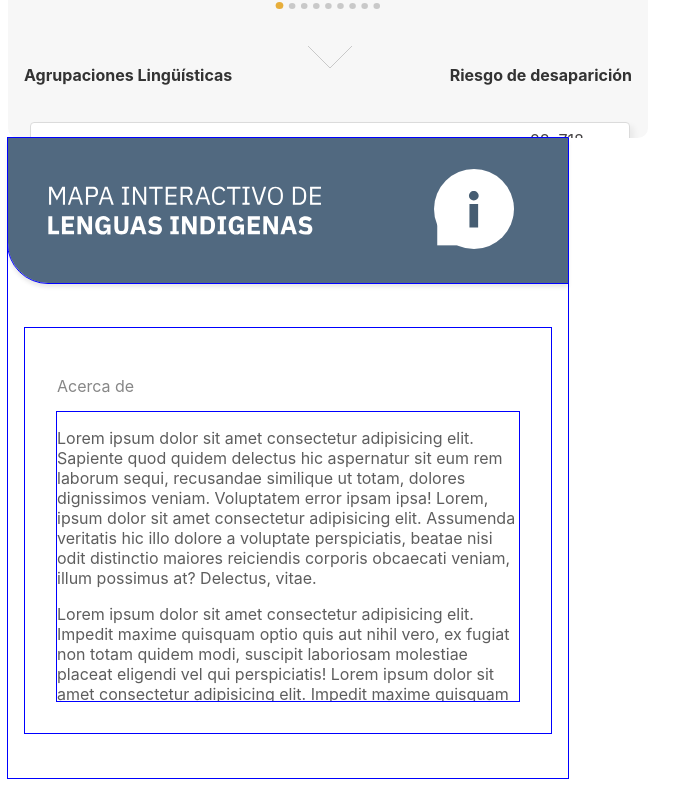
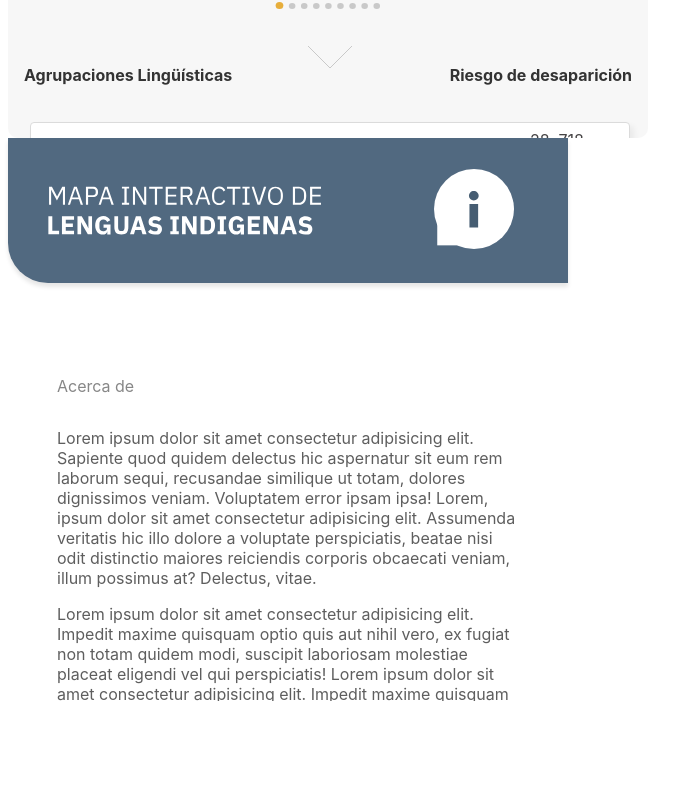
Before and after one commit to ccd-adc-dev/maqueta.compos.mapa, a Svelte app: page / in a window 1280 px wide. Shown: the part 720-1512 px from the top of the page, without its empty margins (0-691 px from the left). Built offline with nearby package versions, Linux system fonts and the light colour scheme.

Commit message:
ajustar posicion elementos en headero

```diff
--- a/src/componentes/Informacion/Informacion.svelte
+++ b/src/componentes/Informacion/Informacion.svelte
@@ -7,8 +7,7 @@
         article {
             width: 560px;
             height: 640px;
-            outline: 1px solid blue;
-
+            /* outline: 1px solid blue; */
         }
 
         .Informacion {
@@ -27,22 +26,18 @@
             background: #516980;
             box-shadow: 0px 4px 4px rgba(0, 0, 0, 0.1);
             border-radius: 0px 0px 0px 40px;
-            outline: 1px solid blue;
 
         }
 
         .Acerca {
             padding: 2em;
             /* float: right; */
-            outline: 1px solid blue;
-
         }
 
         .Texto {
             width: 462px;
             max-height: 289px;
             overflow-y: auto;
-            outline: 1px solid blue;
             color: #5E5E5E;
         }
 
```
